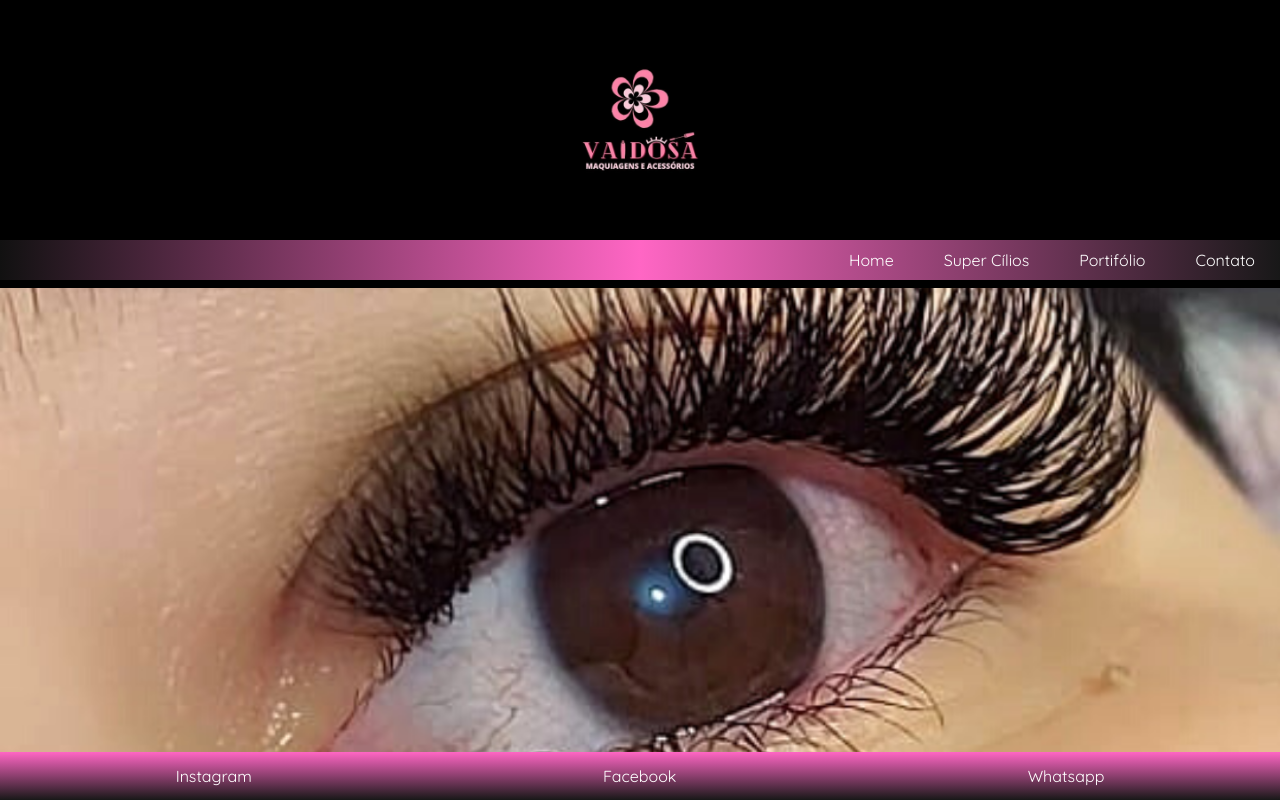
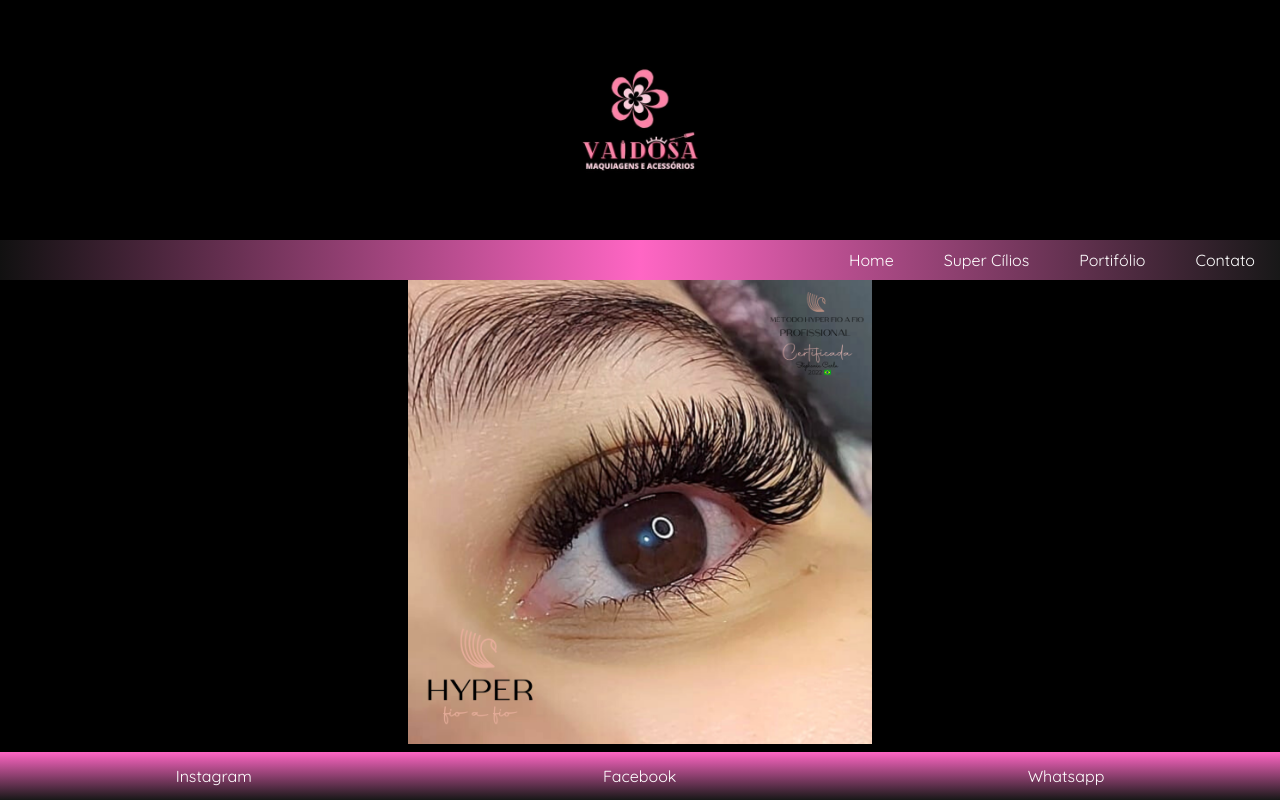
Before and after one commit to claudius281930/paginaSimple, a React (Create React App) app: page / in a window 1280 px wide. Built offline with nearby package versions, Linux system fonts and the light colour scheme.

Commit message:
Update home.module.css

```diff
--- a/src/pages/Home/home.module.css
+++ b/src/pages/Home/home.module.css
@@ -15,73 +15,19 @@ conversão de pix para em: 16px = 1em
 
 /*Grande telas: acima 1200px.*/
 @media screen and (min-width: 75em) {
-  /* Container */
+ @media screen and (min-width: 75em) {
+  /* Container-PAI */
   .containerHome {
-    width: 100%;
+    width: 100vw;
     height: 100vh;
     display: flex;
-    justify-content: space-around;
-    margin-top: 8px;
-  }
-  /* Pai */
-  .banner {
-    width: 10px;
-    height: 100%;
+    justify-content: center;
+    align-items: flex-start;
   }
   /* Filho */
   .bannerHome {
     width: 100%;
     height: 100%;
-  }
-  /* Pai */
-  .promotion {
-    width: 10px;
-    height: 100%;
-  }
-  /* Filho */
-  .promotionImgs {
-    width: 100%;
-    height: 100%;
-    object-fit: contain;
-    animation: carrossel 10s infinite;
-  }
-  @keyframes carrossel {
-    0% {
-      transform: translateX(-100%);
-    }
-    10% {
-      transform: translateX(0);
-    }
-    20% {
-      transform: translateX(0);
-    }
-    30% {
-      transform: translateX(0);
-    }
-    40% {
-      transform: translateX(0);
-    }
-    50% {
-      transform: translateX(0);
-    }
-    60% {
-      transform: translateX(-100%);
-    }
-    70% {
-      transform: translateX(-100%);
-    }
-    80% {
-      transform: translateX(-100%);
-    }
-    90% {
-      transform: translateX(-100%);
-    }
-    100% {
-      transform: translateX(-100%);
-    }
-    110% {
-      transform: translateX(0);
-    }
   }
 }
 
@@ -89,70 +35,16 @@ conversão de pix para em: 16px = 1em
 @media screen and (min-width: 48.0625em) {
   /* Container */
   .containerHome {
-    width: 100%;
+    width: 100vw;
     height: 100vh;
     display: flex;
-    margin-top: 8px;
-  }
-  /* Pai */
-  .banner {
-    width: 50%;
-    height: 100%;
+    justify-content: center;
   }
   /* Filho */
   .bannerHome {
     width: 100%;
     height: 100%;
-  }
-  /* Pai */
-  .promotion {
-    width: 90%;
-    height: 100%;
-  }
-  /* Filho */
-  .promotionImgs {
-    width: 100%;
-    height: 100%;
-    object-fit: fill;
-    animation: carrossel 10s infinite;
-  }
-  @keyframes carrossel {
-    0% {
-      transform: translateX(-100%);
-    }
-    10% {
-      transform: translateX(0);
-    }
-    20% {
-      transform: translateX(0);
-    }
-    30% {
-      transform: translateX(0);
-    }
-    40% {
-      transform: translateX(0);
-    }
-    50% {
-      transform: translateX(0);
-    }
-    60% {
-      transform: translateX(-100%);
-    }
-    70% {
-      transform: translateX(-100%);
-    }
-    80% {
-      transform: translateX(-100%);
-    }
-    90% {
-      transform: translateX(-100%);
-    }
-    100% {
-      transform: translateX(-100%);
-    }
-    110% {
-      transform: translateX(0);
-    }
+    object-fit: contain;
   }
 }
 
@@ -163,68 +55,14 @@ conversão de pix para em: 16px = 1em
     width: 100%;
     height: 100vh;
     display: flex;
-    margin-top: 8px;
-  }
-  /* Pai */
-  .banner {
-    max-width: 50%;
-    min-height: 100%;
+    justify-content: center;
+    align-items: center;
   }
   /* Filho */
   .bannerHome {
     width: 100%;
     height: 100%;
-    object-fit: cover;
-  }
-  /* Pai */
-  .promotion {
-    max-width: 100%;
-    min-height: 100%;
-  }
-  /* Filho */
-  .promotionImgs {
-    width: 100%;
-    height: 100%;
-    object-fit: fill;
-    animation: carrossel 10s infinite;
-  }
-  @keyframes carrossel {
-    0% {
-      transform: translateX(-100%);
-    }
-    10% {
-      transform: translateX(0);
-    }
-    20% {
-      transform: translateX(0);
-    }
-    30% {
-      transform: translateX(0);
-    }
-    40% {
-      transform: translateX(0);
-    }
-    50% {
-      transform: translateX(0);
-    }
-    60% {
-      transform: translateX(-100%);
-    }
-    70% {
-      transform: translateX(-100%);
-    }
-    80% {
-      transform: translateX(-100%);
-    }
-    90% {
-      transform: translateX(-100%);
-    }
-    100% {
-      transform: translateX(-100%);
-    }
-    110% {
-      transform: translateX(0);
-    }
+    object-fit: contain;
   }
 }
 
@@ -234,70 +72,16 @@ conversão de pix para em: 16px = 1em
   .containerHome {
     width: 100%;
     height: 58vh;
-    margin-top: 8px;
-  }
-  /* Pai */
-  .banner {
-    width: 100%;
-    height: 50%;
+    display: flex;
+    justify-content: center;
+    align-items: center;
   }
   /* Filho */
   .bannerHome {
-    width: 100%;
-    max-height: 100%;
-    object-fit: cover;
-  }
-  /* Pai */
-  .promotion {
-    width: 50%;
-    height: 50%;
-    display: flex;
-    overflow: hidden;
-    margin: 0 auto;
-  }
-  /* Filho */
-  .promotionImgs {
-    min-width: 100%;
-    min-height: 100%;
-    object-fit: fill;
-    animation: carrossel 10s infinite;
-  }
-  @keyframes carrossel {
-    0% {
-      transform: translateX(-100%);
-    }
-    10% {
-      transform: translateX(0);
-    }
-    20% {
-      transform: translateX(0);
-    }
-    30% {
-      transform: translateX(0);
-    }
-    40% {
-      transform: translateX(0);
-    }
-    50% {
-      transform: translateX(0);
-    }
-    60% {
-      transform: translateX(-100%);
-    }
-    70% {
-      transform: translateX(-100%);
-    }
-    80% {
-      transform: translateX(-100%);
-    }
-    90% {
-      transform: translateX(-100%);
-    }
-    100% {
-      transform: translateX(-100%);
-    }
-    110% {
-      transform: translateX(0);
-    }
+    width: 90%;
+    height: 100%;
+    object-fit: contain;
+    text-align: center;
   }
 }
+}
```
